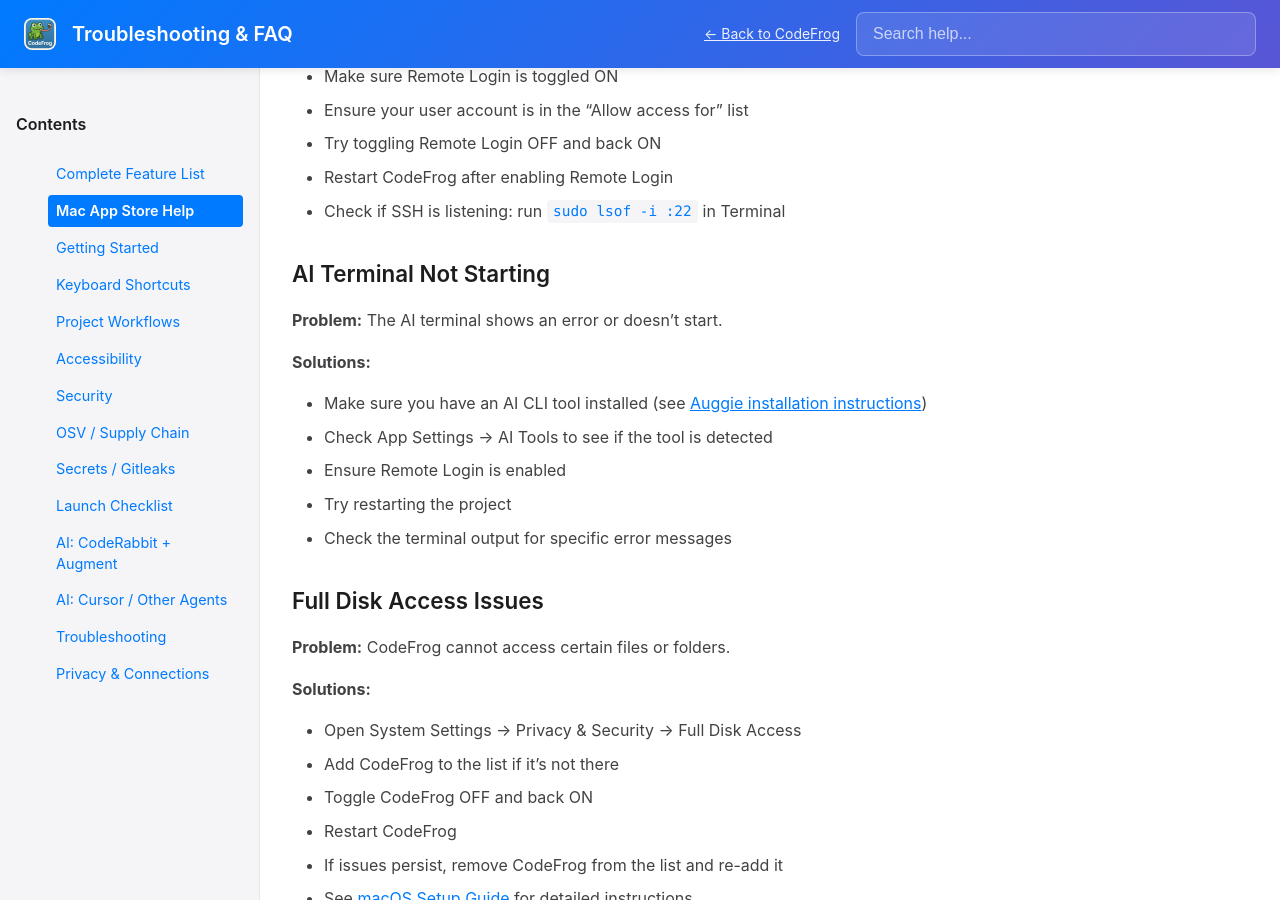
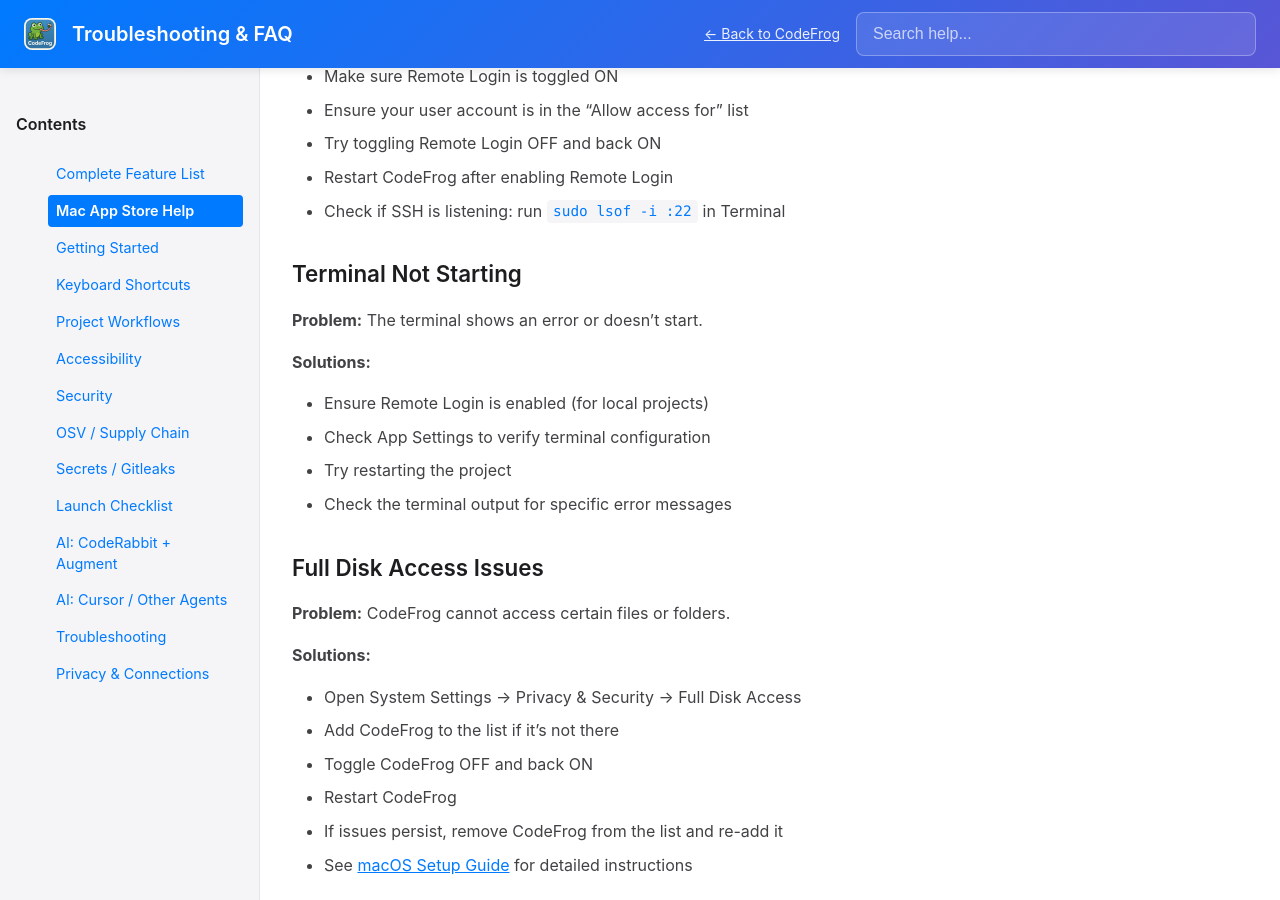
Before and after one commit to greenrobotllc/codefrog-help, a Jekyll site: the page built from help/mas/troubleshooting.md, in a window 1280 px wide and 900 px high, scrolled down 583 px. Built offline with Jekyll 4.4.1, drawn with Linux system fonts in a browser that asks for light colours; comment, search, counter and statistics services are not loaded.

Commit message:
Sync help documentation from main repository
Synced from: 5497ebf91f68d8b37c7a12699dbeb80d6897855e
Date: 2025-11-22 22:11:43 UTC

```diff
--- a/help/mas/troubleshooting.md
+++ b/help/mas/troubleshooting.md
@@ -30,14 +30,13 @@
 - Restart CodeFrog after enabling Remote Login
 - Check if SSH is listening: run `sudo lsof -i :22` in Terminal
 
-### AI Terminal Not Starting
+### Terminal Not Starting
 
-**Problem:** The AI terminal shows an error or doesn't start.
+**Problem:** The terminal shows an error or doesn't start.
 
 **Solutions:**
-- Make sure you have an AI CLI tool installed (see [Auggie installation instructions](https://docs.augmentcode.com/cli/setup-auggie/install-auggie-cli))
-- Check App Settings → AI Tools to see if the tool is detected
-- Ensure Remote Login is enabled
+- Ensure Remote Login is enabled (for local projects)
+- Check App Settings to verify terminal configuration
 - Try restarting the project
 - Check the terminal output for specific error messages
 
```
Also changed, not shown: help/mas/getting-started.md (+1 -2 lines).
